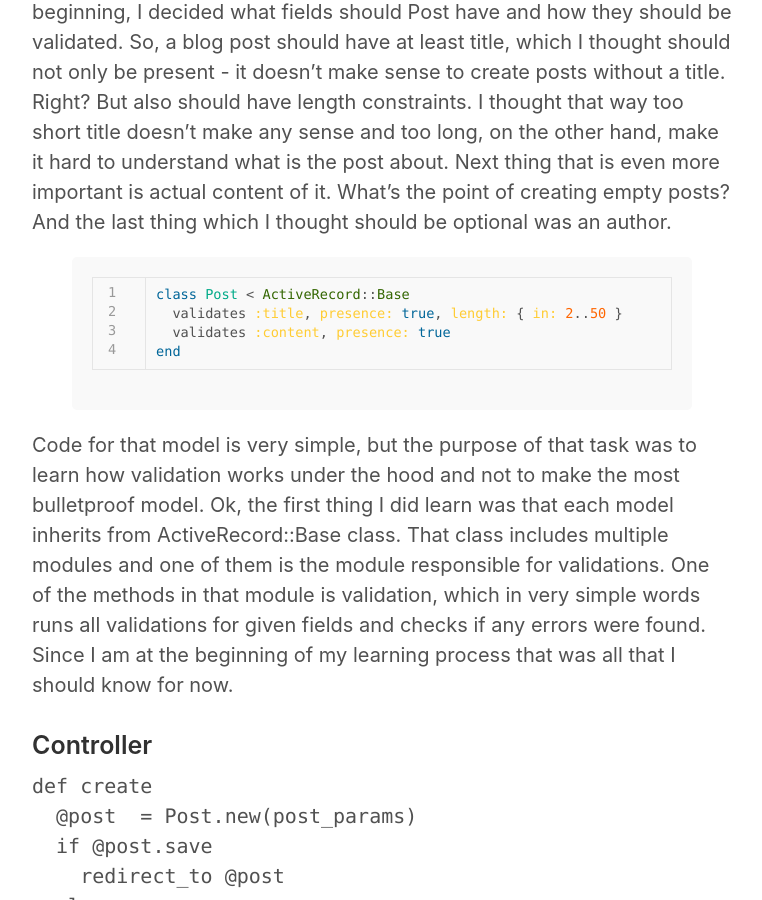
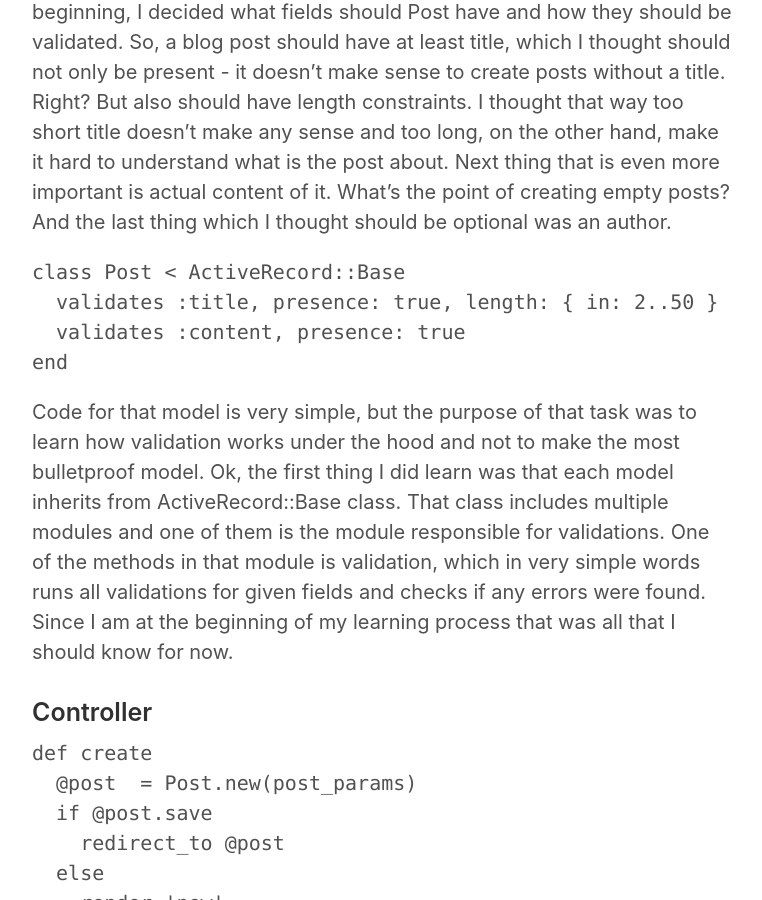
Before and after one commit to LukeP91/LukeP91.github.io, a Jekyll site: the page built from _posts/2016-08-06-validations.md, in a window 1280 px wide and 900 px high, scrolled down 776 px. Shown: the whole window, without its empty margins (258-1020 px from the left). Built offline with Jekyll 4.4.1, drawn with Linux system fonts in a browser that asks for light colours.

Commit message:
Update 2016-08-06-validations.md

````diff
--- a/_posts/2016-08-06-validations.md
+++ b/_posts/2016-08-06-validations.md
@@ -10,12 +10,12 @@ I was asked to create a simple application with only just one model, controller.
 ### Model
 I decided to split the whole process into more manageable chunks and the first one was easy. Create model with some simple validations. At the beginning, I decided what fields should Post have and how they should be validated. So, a blog post should have at least title, which I thought should not only be present - it doesn't make sense to create posts without a title. Right? But also should have length constraints. I thought that way too short title doesn't make any sense and too long, on the other hand, make it hard to understand what is the post about. Next thing that is even more important is actual content of it. What's the point of creating empty posts? And the last thing which I thought should be optional was an author.
 
-{% highlight ruby linenos%}
+```language-ruby
 class Post < ActiveRecord::Base
   validates :title, presence: true, length: { in: 2..50 }
   validates :content, presence: true
 end
-{% endhighlight %}
+```
 
 Code for that model is very simple, but the purpose of that task was to learn how validation works under the hood and not to make the most bulletproof model. Ok, the first thing I did learn was that each model inherits from ActiveRecord::Base class. That class includes multiple modules and one of them is the module responsible for validations. One of the methods in that module is validation, which in very simple words runs all validations for given fields and checks if any errors were found. Since I am at the beginning of my learning process that was all that I should know for now.
 
````
